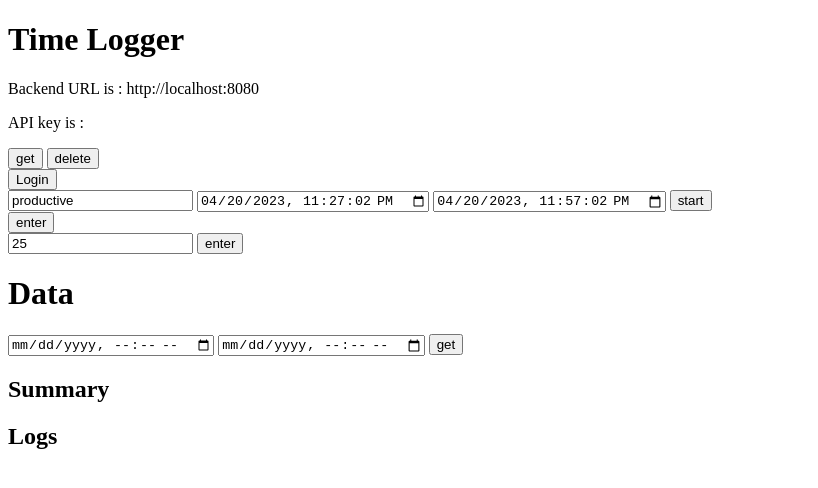
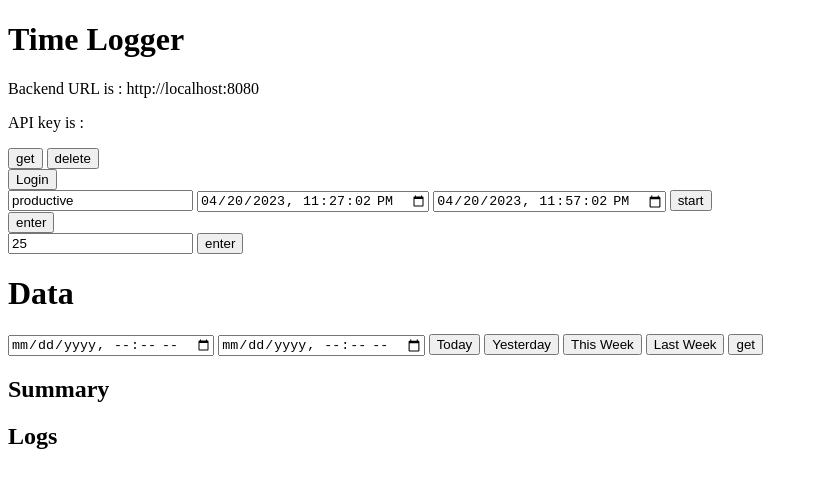
Before and after one commit to samuellando/hackline, a SvelteKit app: page / in a window 1280 px wide. Shown: the top 488 px of the page, without its empty margins (0-818 px from the left). Built offline with nearby package versions, Linux system fonts and the light colour scheme.

Commit message:
Minor UI improvements

```diff
--- a/src/routes/+page.svelte
+++ b/src/routes/+page.svelte
@@ -65,18 +65,18 @@
 	var logs: log[] = [];
 
 	var summary: any[] = [];
-	function getSummary(logs: log[]) {
+	function getSummary(logs: log[], rangeStart = rangeStartM, rangeEnd = rangeEndM) {
 		let s: any = {};
 		logs.forEach((log) => {
 			var start;
 			var end;
-			if (log.start < rangeStartM) {
-				start = rangeStartM;
+			if (log.start < rangeStart) {
+				start = rangeStart;
 			} else {
 				start = log.start;
 			}
-			if (log.end > rangeEndM) {
-				end = rangeEndM;
+			if (log.end > rangeEnd) {
+				end = rangeEnd;
 			} else {
 				end = log.end;
 			}
@@ -93,6 +93,8 @@
 		return Object.values(s);
 	}
 
+	$: summary = getSummary(logs, rangeStartM, rangeEndM);
+
 	function toDateTimeString(now: Date) {
 		let month = '' + (now.getMonth() + 1);
 		let day = '' + now.getDate();
@@ -104,12 +106,10 @@
 		return [year, month, day].join('-') + 'T' + now.toLocaleTimeString();
 	}
 
-	var rangeStartD = new Date();
-	rangeStartD.setHours(0, 0, 0, 0);
-	var rangeEndD = new Date();
+	var rangeStartM: number;
+	var rangeEndM: number;
 
-	var rangeStartM = rangeStartD.getTime();
-	var rangeEndM = rangeEndD.getTime();
+	setRangeToday();
 
 	$: rangeStart = toDateTimeString(new Date(rangeStartM));
 	$: rangeEnd = toDateTimeString(new Date(rangeEndM));
@@ -121,8 +121,42 @@
 		rangeEndM = Math.min(rangeEndM, new Date().getTime());
 	}
 
+	function setRangeToday() {
+		var rangeStartD = new Date();
+		rangeStartD.setHours(0, 0, 0, 0);
+		var rangeEndD = new Date();
+
+		rangeStartM = rangeStartD.getTime();
+		rangeEndM = rangeEndD.getTime();
+	}
+
+	function setRangeYesterday() {
+		let diff = 24 * 60 * 60 * 1000;
+		setRangeToday();
+		rangeStartM -= diff;
+		rangeEndM = rangeStartM + diff;
+	}
+
+	function setRangeThisWeek() {
+		var rangeStartD = new Date();
+		rangeStartD.setHours(0, 0, 0, 0);
+		var day = rangeStartD.getDay(),
+			diff = rangeStartD.getDate() - day + (day == 0 ? -6 : 1);
+		rangeStartD.setDate(diff);
+		var rangeEndD = new Date();
+
+		rangeStartM = rangeStartD.getTime();
+		rangeEndM = rangeEndD.getTime();
+	}
+
+	function setRangeLastWeek() {
+		let diff = 7 * 24 * 60 * 60 * 1000;
+		setRangeThisWeek();
+		rangeStartM -= diff;
+		rangeEndM = rangeStartM + diff;
+	}
+
 	async function getData() {
-		console.log(rangeStartM, rangeEndM);
 		logs = await get(apiUrl, 'timeline', null, accessToken);
 		localStorage.setItem('logs', JSON.stringify(logs));
 	}
@@ -149,6 +183,10 @@
 <h1>Data</h1>
 <input type="datetime-local" bind:value={rangeStart} on:change={updateRange} />
 <input type="datetime-local" bind:value={rangeEnd} on:change={updateRange} />
+<button on:click={setRangeToday}>Today</button>
+<button on:click={setRangeYesterday}>Yesterday</button>
+<button on:click={setRangeThisWeek}>This Week</button>
+<button on:click={setRangeLastWeek}>Last Week</button>
 
 <button on:click={getData}>get</button><br />
 
```
